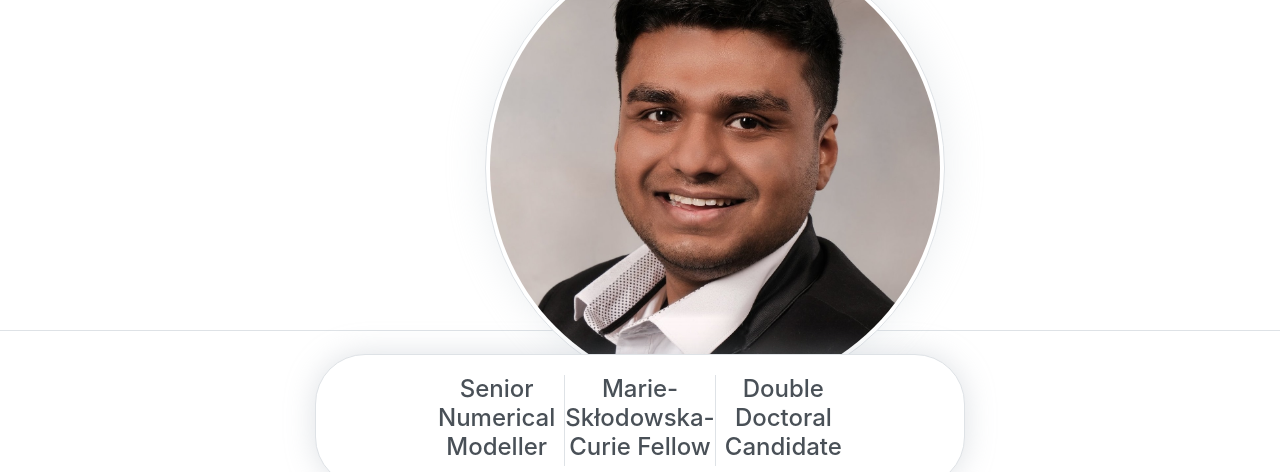
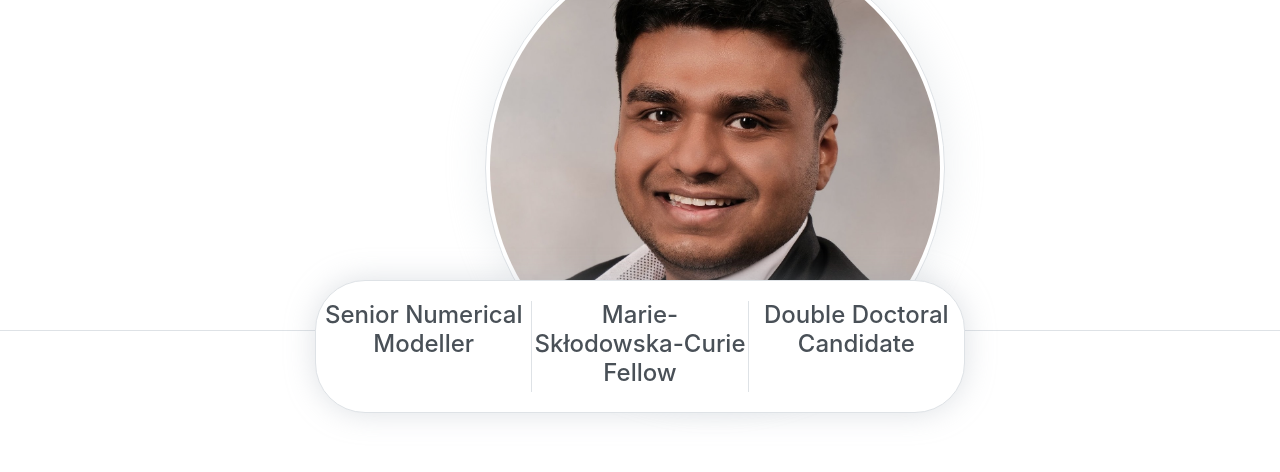
Before and after one commit to KarthikAS55/Details, a website: page index.html in a window 1280 px wide. Shown: the part 421-893 px from the top of the page. Drawn offline with nearby package versions, Linux system fonts and the light colour scheme; a small style sheet from the web is missing; files whose address does not match are found by name.

Commit message:
Add files via upload

```diff
--- a/index.html
+++ b/index.html
@@ -110,27 +110,23 @@
         </div>
 
         <!-- Header-widget -->
-     <!-- Header-widget -->
-<div class="widget mt-4">
-    <div class="row justify-content-center">
-        <div class="col-lg-8">
-            <div class="d-flex justify-content-center gap-4">
-                <div class="widget-item text-center">
+        <div class="widget">
+            <div class="widget-item">
                 <h4>Senior Numerical Modeller</h4>
                 <p></p>
             </div>
-                <div class="widget-item text-center">
+            <div class="widget-item">
                 <h4>Marie-Skłodowska-Curie Fellow</h4>
                 <p></p>
             </div>
-                <div class="widget-item text-center">
+            <div class="widget-item">
                 <h4>Double Doctoral Candidate</h4>
                 <p></p>
             </div>
+
+
         </div>
-        </div>
-    </div>
-</div>
+    </header>
     <!-- End of Page Header -->
 
     <!-- About section -->
```
Lines whose indentation alone changed are shown as unchanged.
